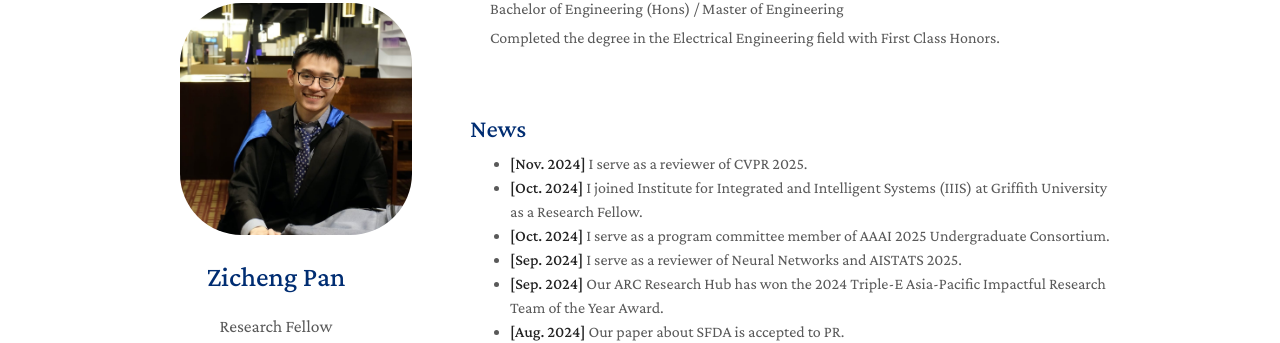
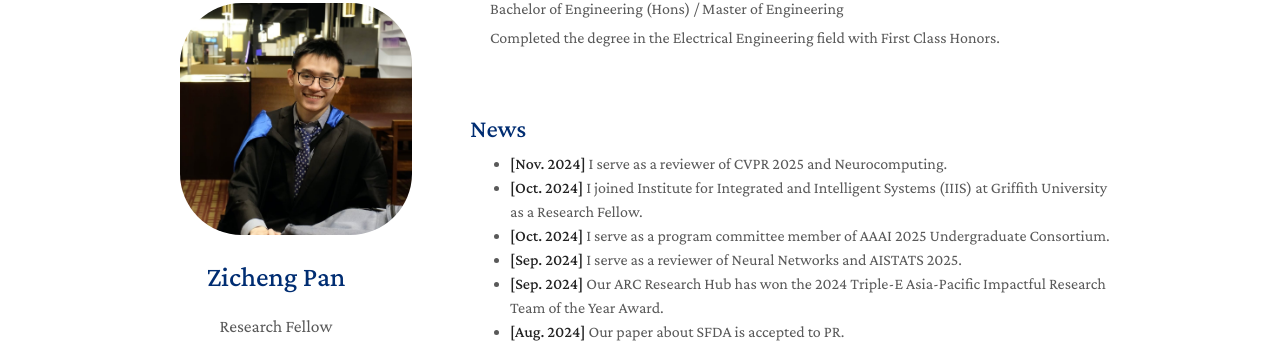
Before and after one commit to zichengpan/zichengpan.github.io, a Jekyll site: the page built from index.md, in a window 1280 px wide and 900 px high, scrolled down 521 px. Shown: the part 105-448 px from the top of the window. Built offline with Jekyll 4.4.1, drawn with Linux system fonts in a browser that asks for light colours; a style sheet for code colours, icons or effects is not loaded.

Commit message:
update 10.12

```diff
--- a/_includes/news.md
+++ b/_includes/news.md
@@ -3,7 +3,7 @@
 <h2 style="margin: 60px 0px 10px;">News</h2>
 
 <ul>
-<li><strong>[Nov. 2024]</strong> I serve as a reviewer of CVPR 2025.</li>
+<li><strong>[Nov. 2024]</strong> I serve as a reviewer of CVPR 2025 and Neurocomputing.</li>
 <li><strong>[Oct. 2024]</strong> I joined Institute for Integrated and Intelligent Systems (IIIS) at Griffith University as a Research Fellow.</li>
 <li><strong>[Oct. 2024]</strong> I serve as a program committee member of AAAI 2025 Undergraduate Consortium.</li>
 <li><strong>[Sep. 2024]</strong> I serve as a reviewer of Neural Networks and AISTATS 2025.</li>
--- a/_includes/services.md
+++ b/_includes/services.md
@@ -48,5 +48,6 @@
   <li>IEEE Transactions on Neural Networks and Learning Systems (TNNLS)</li>
   <li>Pattern Recognition (PR)</li>
   <li>Neural Networks</li>
+  <li>Neurocomputing</li>
 
 </ul>
```
